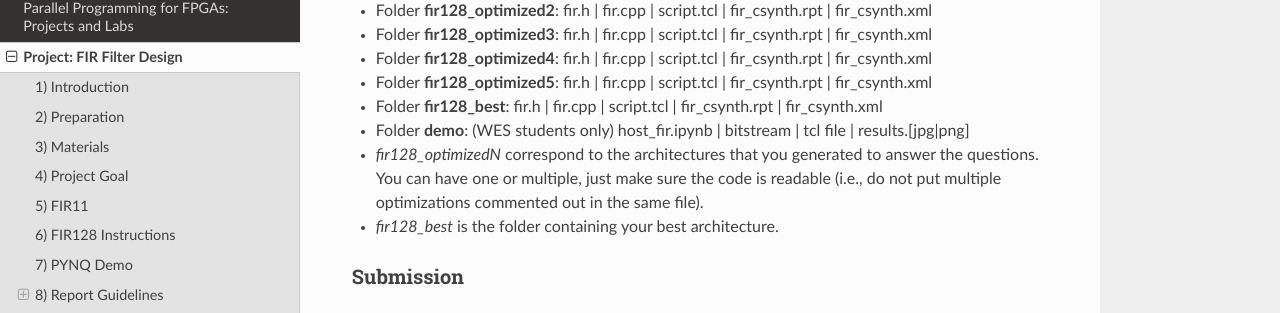
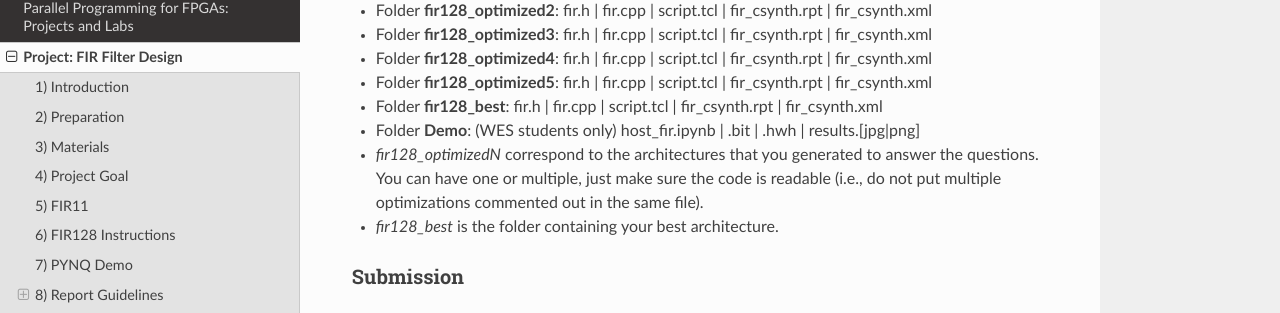
Before and after one commit to KastnerRG/Read_the_docs, a Sphinx documentation site: the page built from docs/project1.rst, in a window 1280 px wide and 900 px high, scrolled down 7462 px. Shown: the part 137-450 px from the top of the window. Built offline with Sphinx 7.4.7 and the Read the Docs theme 2.0.0, drawn with Linux system fonts in a browser that asks for light colours.

Commit message:
Update project1.rst

```diff
--- a/docs/project1.rst
+++ b/docs/project1.rst
@@ -239,7 +239,7 @@ Your repo must contain a folder named "project1" at the top-level. This folder m
 
 * Folder **fir128_best**: fir.h | fir.cpp | script.tcl | fir_csynth.rpt | fir_csynth.xml
 
-* Folder **demo**: (WES students only) host_fir.ipynb | bitstream | tcl file | results.[jpg|png]
+* Folder **Demo**: (WES students only) host_fir.ipynb | .bit | .hwh | results.[jpg|png]
 
 * *fir128_optimizedN* correspond to the architectures that you generated to answer the questions. You can have one or multiple, just make sure the code is readable (i.e., do not put multiple optimizations commented out in the same file).
 
```
